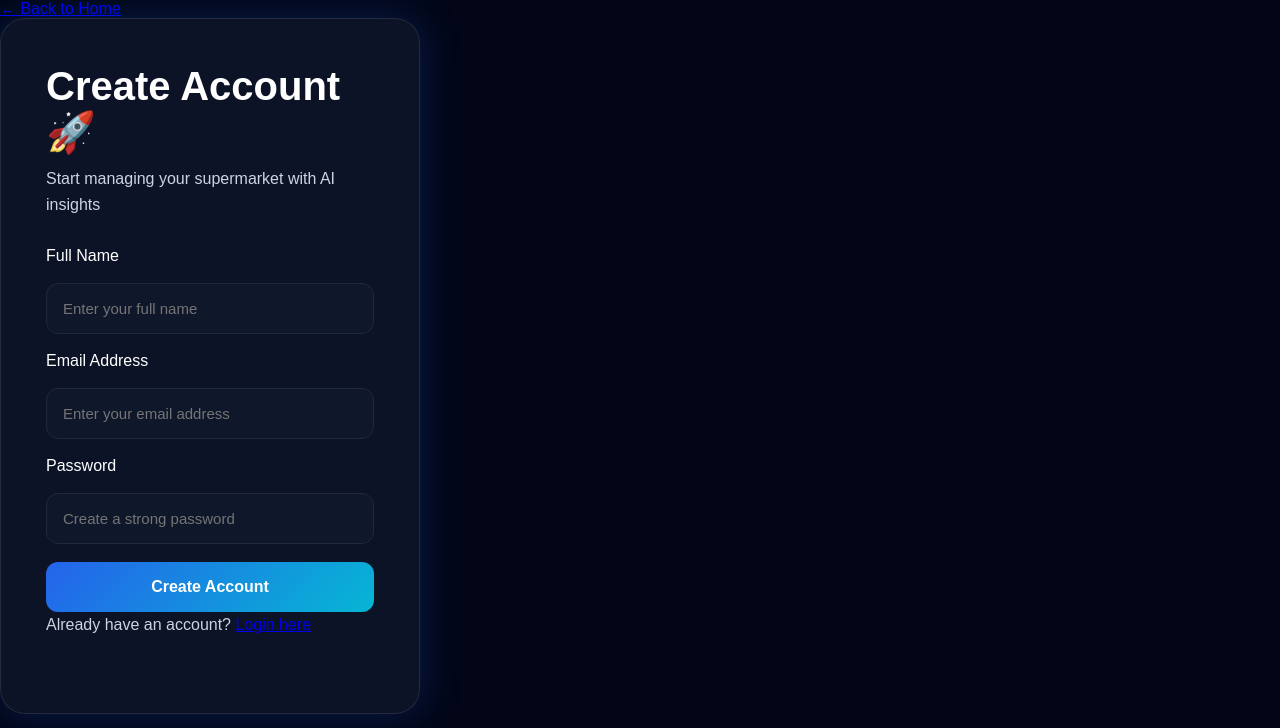
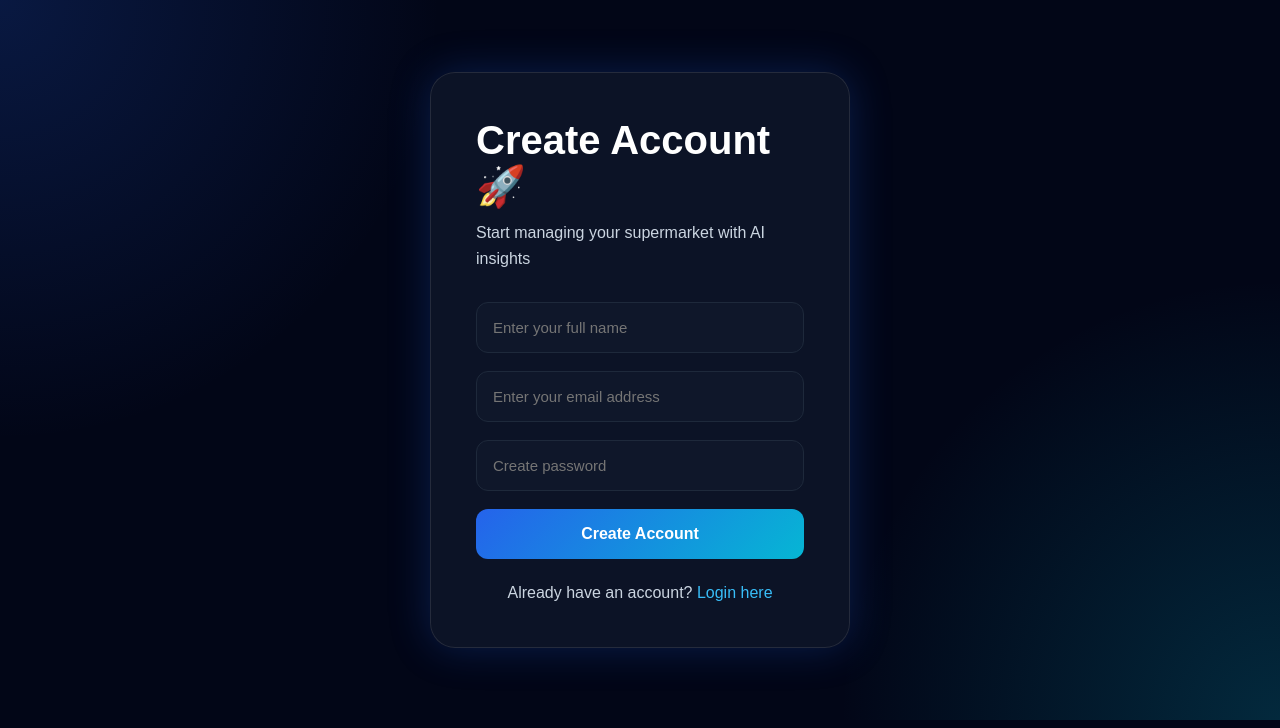
Before and after one commit to adhiappu0610-blip/shopvision-ai, a Flask app: page /register in a window 1280 px wide. Shown: the part 72-800 px from the top of the page. Run offline with Flask 3, Linux system fonts and the light colour scheme.

Commit message:
Update register.html

```diff
--- a/templates/register.html
+++ b/templates/register.html
@@ -1,29 +1,47 @@
 {% extends "base.html" %}
+
 {% block content %}
 
-<a href="/" class="back-home">← Back to Home</a>
+<div class="auth-container">
 
     <div class="auth-box">
+
         <h1>Create Account 🚀</h1>
-    <p>Start managing your supermarket with AI insights</p>
+
+        <p>
+            Start managing your supermarket with AI insights
+        </p>
 
         <form method="POST">
-        <label>Full Name</label>
-        <input type="text" name="name" placeholder="Enter your full name" required>
 
-        <label>Email Address</label>
-        <input type="email" name="email" placeholder="Enter your email address" required>
+            <input type="text"
+                   name="username"
+                   placeholder="Enter your full name"
+                   required>
 
-        <label>Password</label>
-        <input type="password" name="password" placeholder="Create a strong password" required>
+            <input type="email"
+                   name="email"
+                   placeholder="Enter your email address"
+                   required>
 
-        <button type="submit">Create Account</button>
+            <input type="password"
+                   name="password"
+                   placeholder="Create password"
+                   required>
+
+            <button type="submit">
+                Create Account
+            </button>
+
         </form>
 
-    <p class="auth-note">
+        <div class="bottom-text">
             Already have an account?
             <a href="/login">Login here</a>
-    </p>
+        </div>
+
+    </div>
+
 </div>
 
 {% endblock %}
```
Lines whose indentation alone changed are shown as unchanged.
